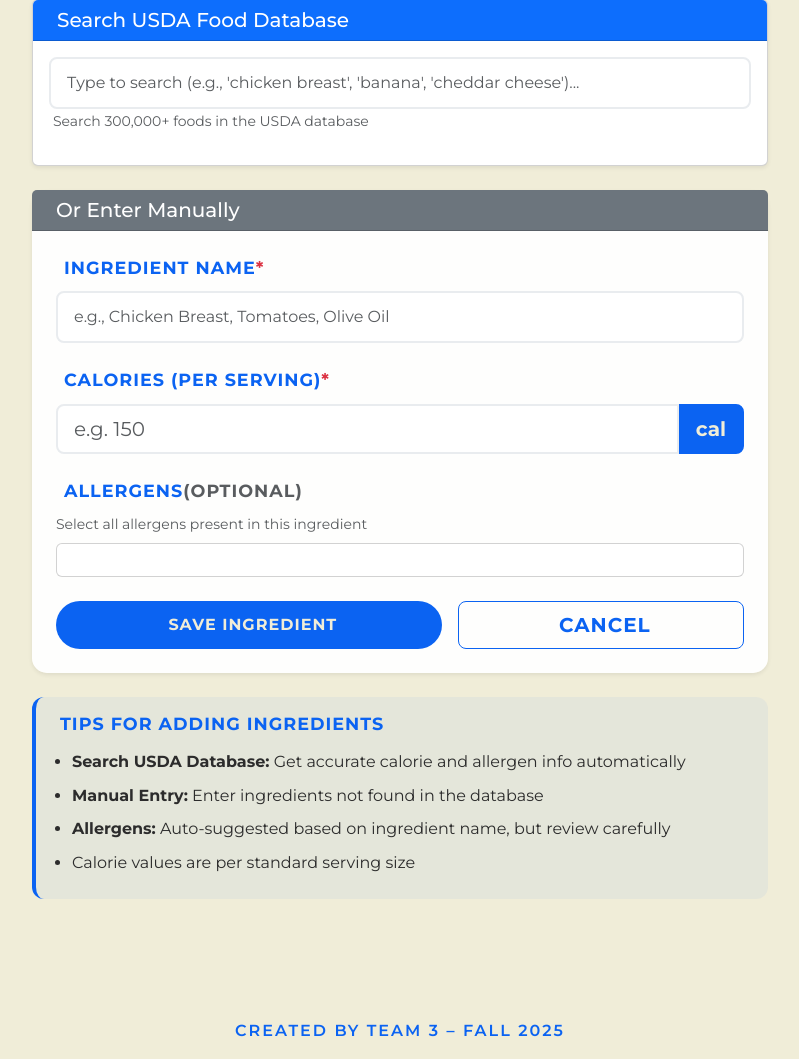
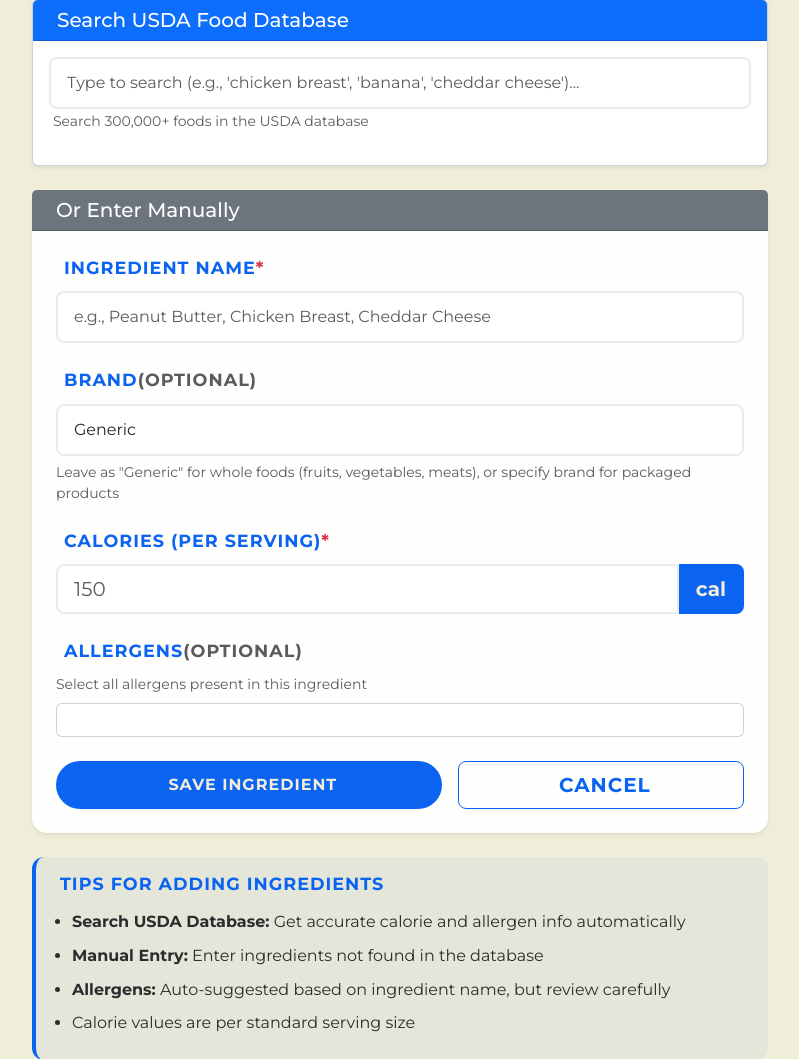
Before and after one commit to mckennaded/Buddy_Crocker_CS4300, a Django app: page /add-ingredient/ in a window 1280 px wide. Shown: the part 262-1321 px from the top of the page, without its empty margins (240-1039 px from the left). Before the commit the page ends 1299 px from the top, so only its background shows below. Run offline with Django 5.2, Linux system fonts and the light colour scheme; the visitor is signed in with stand-in values (Sample User, id 1); data that the repository does not hold is empty.

Commit message:
Different users can now add the same ingredient to their pantries

```diff
--- a/Buddy_Crocker/Buddy_Crocker/forms.py
+++ b/Buddy_Crocker/Buddy_Crocker/forms.py
@@ -12,7 +12,7 @@ class IngredientForm(forms.ModelForm):
     """
     Form for creating and editing ingredients
 
-    Allows users to input ingredient name, calorie count, and alergy triggers.
+    Allows users to input ingredient name, brand, calorie count, and allergen selections.
     """
     allergens = forms.ModelMultipleChoiceField(
         queryset=Allergen.objects.all(),
@@ -21,9 +21,19 @@ class IngredientForm(forms.ModelForm):
         help_text="Select all allergens present in this ingredient"
     )
 
+    brand = forms.CharField(
+        required=False,
+        initial='Generic',
+        widget=forms.TextInput(attrs={
+            'class': 'form-control',
+            'placeholder': 'e.g., Jif, Skippy, Organic Valley, or leave as Generic'
+        }),
+        help_text='Specify brand for branded products, or leave as "Generic" for whole foods'
+    )
+
     class Meta:
         model = Ingredient
-        fields = ['name', 'calories', 'allergens']
+        fields = ['name', 'brand', 'calories', 'allergens']
         widgets = {
             'name': forms.TextInput(attrs={
                 'class': 'form-control',
@@ -32,7 +42,7 @@ class IngredientForm(forms.ModelForm):
             'calories': forms.NumberInput(attrs={
                 'class': 'form-control',
                 'placeholder': 'Enter the calorie count'
-            })
+            }),
         }
 
     def clean_name(self):
@@ -43,6 +53,13 @@ class IngredientForm(forms.ModelForm):
             if not name:
                 raise forms.ValidationError("Name cannot be empty or just whitespace.")
         return name
+
+    def clean_brand(self):
+        """Validate and normalize brand field."""
+        brand = self.cleaned_data.get('brand', '').strip()
+        if not brand:
+            brand = 'Generic'
+        return brand
 
     def clean_calories(self):
         """Validate that calories are not empty"""
--- a/Buddy_Crocker/Buddy_Crocker/models.py
+++ b/Buddy_Crocker/Buddy_Crocker/models.py
@@ -56,11 +56,15 @@ class Ingredient(models.Model):
     Represents a food ingredient with nutritional and allergen information.
 
     Attributes:
-        name: Unique name of the ingredient
+        name: Name of the ingredient (e.g., "Peanut Butter")
+        brand: Brand name (e.g., "Jif", "Skippy") or "Generic"
         calories: Caloric content per standard serving
         allergens: Many-to-many relationship with allergens
+
+    Note: The combination of name + brand must be unique
     """
-    name = models.CharField(max_length=100, unique=True)
+    name = models.CharField(max_length=100)
+    brand = models.CharField(max_length=100, default='Generic', blank=True)
     calories = models.PositiveIntegerField()
     allergens = models.ManyToManyField(
         Allergen,
@@ -69,11 +73,17 @@ class Ingredient(models.Model):
     )
 
     def __str__(self):
-        """Return the ingredient name as string representation."""
+        """Return the ingredient name with brand as string representation."""
+        if self.brand and self.brand != 'Generic':
+            return f"{self.name} ({self.brand})"
         return self.name
 
     class Meta:
-        ordering = ['name']
+        ordering = ['name', 'brand']
+        unique_together = [['name', 'brand']]
+        indexes = [
+            models.Index(fields=['name', 'brand']),
+        ]
 
 
 class Recipe(models.Model):
--- a/Buddy_Crocker/Buddy_Crocker/templates/Buddy_Crocker/add-ingredient.html
+++ b/Buddy_Crocker/Buddy_Crocker/templates/Buddy_Crocker/add-ingredient.html
@@ -71,13 +71,35 @@
                      id="{{ form.name.id_for_label }}"
                      name="{{ form.name.name }}"
                      value="{{ form.name.value|default:'' }}"
-                     placeholder="e.g., Chicken Breast, Tomatoes, Olive Oil"
+                     placeholder="e.g., Peanut Butter, Chicken Breast, Cheddar Cheese"
                      required>
               {% if form.name.errors %}
                 <div class="invalid-feedback">
                   {{ form.name.errors.0 }}
                 </div>
               {% endif %}
+            </div>
+
+            <!-- Brand Field -->
+            <div class="mb-4">
+              <label for="{{ form.brand.id_for_label }}" class="form-label">
+                <i class="bi bi-tag-fill me-2"></i>Brand
+                <span class="text-muted">(optional)</span>
+              </label>
+              <input type="text"
+                     class="form-control form-control-lg {% if form.brand.errors %}is-invalid{% endif %}"
+                     id="{{ form.brand.id_for_label }}"
+                     name="{{ form.brand.name }}"
+                     value="{{ form.brand.value|default:'Generic' }}"
+                     placeholder="e.g., Jif, Skippy, Organic Valley">
+              {% if form.brand.errors %}
+                <div class="invalid-feedback">
+                  {{ form.brand.errors.0 }}
+                </div>
+              {% endif %}
+              <small class="form-text text-muted">
+                Leave as "Generic" for whole foods (fruits, vegetables, meats), or specify brand for packaged products
+              </small>
             </div>
 
             <!-- Calories Field -->
@@ -92,7 +114,7 @@
                        id="{{ form.calories.id_for_label }}"
                        name="{{ form.calories.name }}"
                        value="{{ form.calories.value|default:'' }}"
-                       placeholder="e.g. 150"
+                       placeholder="150"
                        min="0"
                        required>
                 <span class="input-group-text">cal</span>
@@ -229,14 +251,22 @@ document.addEventListener('DOMContentLoaded', function() {
                               ).join('')
                             : '';
 
+                        const brandDisplay = item.brand && item.brand !== 'Generic'
+                            ? `<span class="badge bg-secondary ms-2">${item.brand}</span>`
+                            : '';
+
                         return `
                             <a href="#" class="list-group-item list-group-item-action usda-result"
                                data-name="${item.name}"
+                               data-brand="${item.brand || 'Generic'}"
                                data-calories="${item.calories}"
                                data-allergens='${JSON.stringify(item.suggested_allergens)}'>
                                 <div class="d-flex w-100 justify-content-between align-items-start">
                                     <div class="flex-grow-1">
-                                        <h6 class="mb-1">${item.name}</h6>
+                                        <h6 class="mb-1">
+                                            ${item.name}
+                                            ${brandDisplay}
+                                        </h6>
                                         <small class="text-muted">
                                             <i class="bi bi-building me-1"></i>${item.brand || 'Generic'}
                                         </small>
@@ -257,6 +287,10 @@ document.addEventListener('DOMContentLoaded', function() {
 
                             // Fill form with selected ingredient
                             nameInput.value = this.dataset.name;
+                            const brandInput = document.getElementById('{{ form.brand.id_for_label }}');
+                            if (brandInput) {
+                                brandInput.value = this.dataset.brand || 'Generic';
+                            }
                             caloriesInput.value = this.dataset.calories;
 
                             // Auto-select suggested allergens
@@ -336,7 +370,7 @@ document.addEventListener('DOMContentLoaded', function() {
                                 if (allergensSection) {
                                     allergensSection.scrollIntoView({ behavior: 'smooth', block: 'center' });
                                 }
-                            }, 500);
+                            }, 700);
 
                             // Highlight the filled fields
                             nameInput.classList.add('field-highlight');
@@ -358,7 +392,7 @@ document.addEventListener('DOMContentLoaded', function() {
                     `;
                     console.error('Search error:', error);
                 });
-        }, 700); // 500ms delay to avoid too many requests
+        }, 500); // 500ms delay to avoid too many requests
     });
 
     // Helper function to show notifications
--- a/Buddy_Crocker/Buddy_Crocker/views.py
+++ b/Buddy_Crocker/Buddy_Crocker/views.py
@@ -257,15 +257,31 @@ def addIngredient(request):
     if request.method == 'POST':
         form = IngredientForm(request.POST)
         if form.is_valid():
-            ingredient = form.save(commit=False)
-            ingredient.save()
-            form.save_m2m()  # Save many-to-many relationships
+            name = form.cleaned_data['name']
+            calories = form.cleaned_data['calories']
+            allergens = form.cleaned_data['allergens']
 
-            #Add the ingredient to the pantry
-            pantry_obj, created = Pantry.objects.get_or_create(user=request.user)
-            pantry_obj.ingredients.add(ingredient)
+            # Use get_or_create - reuses existing or creates new
+            ingredient, created = Ingredient.objects.get_or_create(
+                name=name,
+                defaults={'calories': calories}
+            )
 
-            #Show the details page
+            # Update calories if ingredient existed but has different value
+            if not created and ingredient.calories != calories:
+                ingredient.calories = calories
+                ingredient.save()
+
+            # Always update allergens
+            ingredient.allergens.set(allergens)
+
+            # Add to pantry (checking if already there)
+            if request.user.is_authenticated:
+                pantry_obj, created = Pantry.objects.get_or_create(user=request.user)
+
+                if not ingredient in pantry_obj.ingredients.all():
+                    pantry_obj.ingredients.add(ingredient)
+
             return redirect('ingredient-detail', pk=ingredient.pk)
     else:
         form = IngredientForm()
@@ -345,7 +361,7 @@ def profileDetail(request, pk):
 def search_usda_ingredients(request):
     """
     AJAX endpoint to search USDA database for ingredients.
-    Returns JSON with ingredient data and allergen suggestions.
+    Returns JSON with ingredient data including brand and allergen suggestions.
 
     Query Parameters:
         q: Search query string
@@ -353,9 +369,9 @@ def search_usda_ingredients(request):
     Returns:
         JSON with results array containing:
         - name: Ingredient name
+        - brand: Brand name or 'Generic'
         - calories: Calorie count
         - fdc_id: USDA Food Data Central ID
-        - brand: Brand name or 'Generic'
         - data_type: USDA data type
         - suggested_allergens: Array of detected allergens
     """
@@ -384,6 +400,7 @@ def search_usda_ingredients(request):
         results = []
         for food in foods:
             name = food.get('description', '')
+            brand = food.get('brandOwner', '') or 'Generic'
 
             # Extract calories
             calories = next(
@@ -397,9 +414,9 @@ def search_usda_ingredients(request):
 
             results.append({
                 'name': name,
+                'brand': brand,
                 'calories': int(calories) if calories else 0,
                 'fdc_id': food.get('fdcId', ''),
-                'brand': food.get('brandOwner', 'Generic'),
                 'data_type': food.get('dataType', ''),
                 'suggested_allergens': [
                     {
```
Also changed, not shown: Buddy_Crocker/Buddy_Crocker/templates/Buddy_Crocker/ingredient_detail.html (+15 -3 lines), Buddy_Crocker/Buddy_Crocker/migrations/0003_alter_ingredient_options_ingredient_brand_and_more.py (added), README.md, 1 other file.
